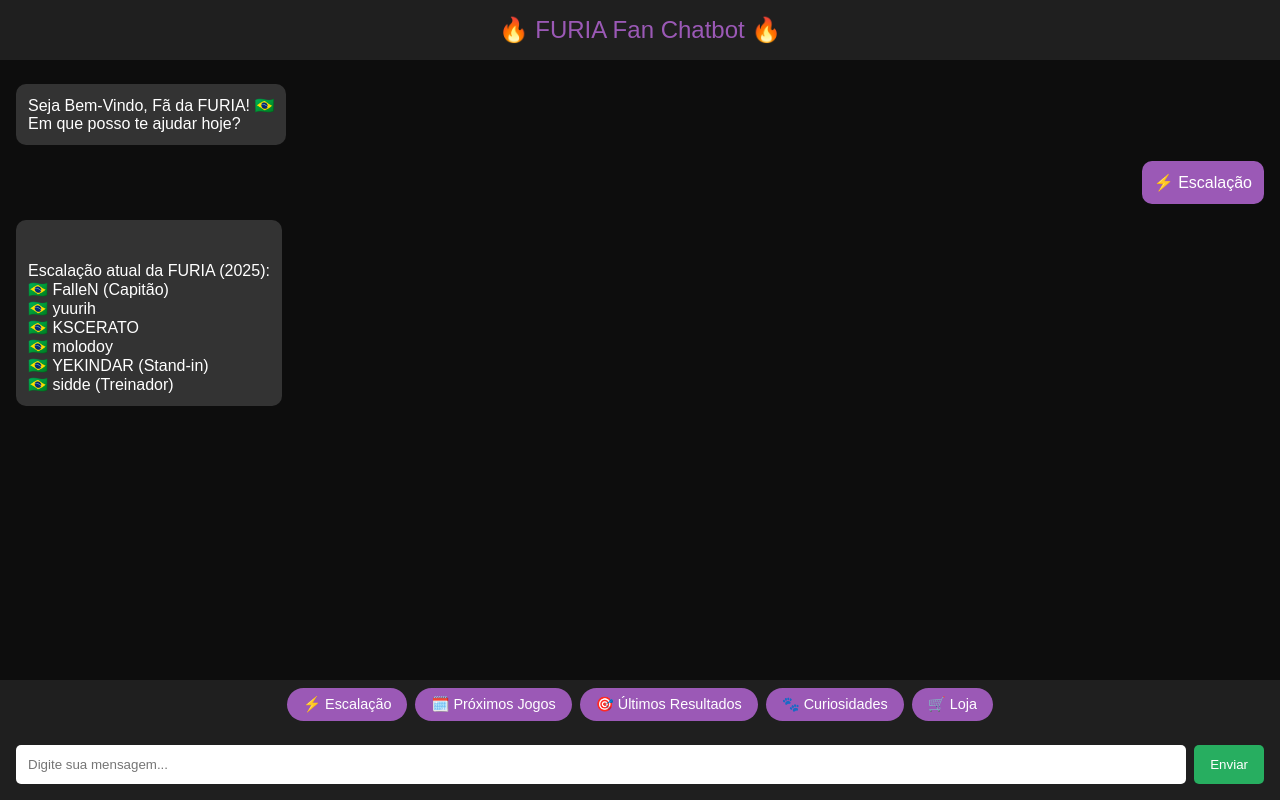
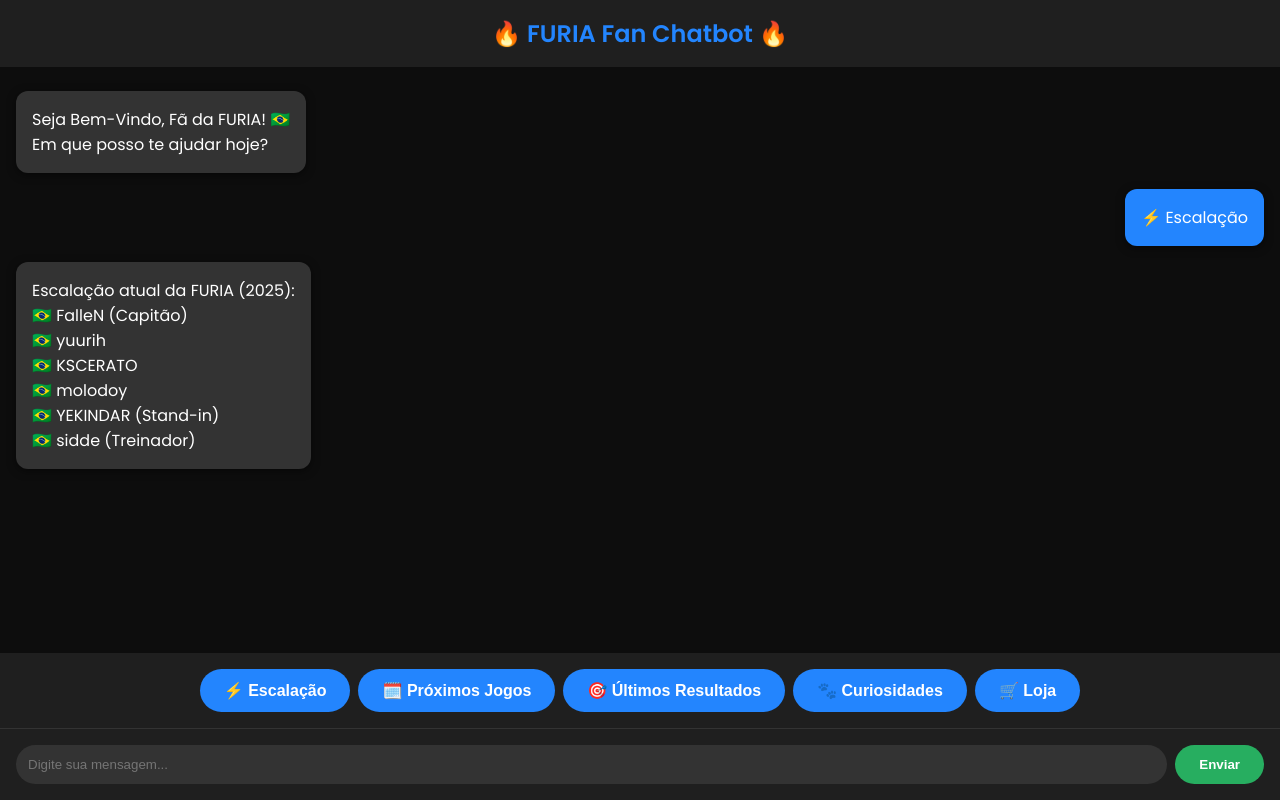
Before and after one commit to MatheusAvallone/furia-chatbot, a plain HTML site: page index.html in a window 1280 px wide. Both pictures are taken after a click on the button "⚡ Escalação". Drawn offline with Linux system fonts and the light colour scheme.

Commit message:
Mudando todo o visual do Chat e o deixando mais moderno e atraente e foi retirado a foto de logo do projeto.

```diff
--- a/index.html
+++ b/index.html
@@ -4,24 +4,28 @@
     <meta charset="UTF-8">
     <meta name="viewport" content="width=device-width, initial-scale=1.0">
     <title>🔥 FURIA Fan Chatbot 🔥</title>
+    <link href="https://fonts.googleapis.com/css2?family=Poppins:wght@400;600&display=swap" rel="stylesheet">
     <style>
         body {
             background-color: #0d0d0d;
             color: #ffffff;
-            font-family: 'Arial', sans-serif;
+            font-family: 'Poppins', sans-serif;
             margin: 0;
             padding: 0;
             display: flex;
             flex-direction: column;
             height: 100vh;
         }
+
         header {
             background-color: #1f1f1f;
             padding: 1rem;
             text-align: center;
             font-size: 1.5rem;
-            color: #9b59b6;
+            color: #2385FE;
+            font-weight: 600;
         }
+
         #chat {
             flex: 1;
             overflow-y: auto;
@@ -29,72 +33,104 @@
             display: flex;
             flex-direction: column;
         }
+
         .message {
             margin: 0.5rem 0;
-            padding: 0.75rem;
-            border-radius: 10px;
+            padding: 1rem;
+            border-radius: 12px;
             max-width: 70%;
+            transition: transform 0.2s ease;
         }
-        .bot {
+
+        .message.bot {
             background-color: #333;
             align-self: flex-start;
+            box-shadow: 0 2px 8px rgba(0, 0, 0, 0.5);
         }
-        .user {
-            background-color: #9b59b6;
+
+        .message.user {
+            background-color: #2385FE;
             align-self: flex-end;
+            box-shadow: 0 2px 8px rgba(0, 0, 0, 0.5);
         }
-        .avatar {
-            width: 30px;
-            height: 30px;
-            border-radius: 50%;
-            margin-right: 10px;
-            background-size: cover;
-            background-position: center;
+
+        .logo-centralizado {
+            display: flex;
+            justify-content: center;
+            margin: 1rem 0;
         }
+
+        .logo-centralizado img {
+            width: 120px;
+            height: auto;
+        }
+
         #quickReplies {
             display: flex;
             flex-wrap: wrap;
             gap: 0.5rem;
             background-color: #1f1f1f;
-            padding: 0.5rem;
+            padding: 1rem;
             justify-content: center;
         }
+
         .quickBtn {
-            background-color: #9b59b6;
+            background-color: #2385FE;
             color: white;
             border: none;
-            padding: 0.5rem 1rem;
-            border-radius: 20px;
+            padding: 0.75rem 1.5rem;
+            border-radius: 25px;
             cursor: pointer;
-            font-size: 0.9rem;
-            transition: background-color 0.3s;
+            font-size: 1rem;
+            font-weight: 600;
+            transition: transform 0.2s ease, background-color 0.3s;
         }
+
         .quickBtn:hover {
-            background-color: #8e44ad;
+            background-color: #004DAD;
+            transform: scale(1.05);
         }
+
         #InputArea {
             display: flex;
             padding: 1rem;
             background-color: #1f1f1f;
+            border-top: 1px solid #333;
         }
+
         #userInput {
             flex: 1;
             padding: 0.75rem;
             border: none;
-            border-radius: 5px;
+            border-radius: 30px;
             margin-right: 0.5rem;
+            background-color: #333;
+            color: white;
+            transition: box-shadow 0.3s ease, border 0.3s ease;
         }
+
+        #userInput:focus {
+            outline: none;
+            box-shadow: 0 0 10px rgba(35, 133, 254, 0.6);
+            border: 2px solid #2385FE;
+        }
+
         #sendButton {
             background-color: #27ae60;
             color: white;
             border: none;
-            padding: 0.75rem 1rem;
-            border-radius: 5px;
+            padding: 0.75rem 1.5rem;
+            border-radius: 30px;
             cursor: pointer;
+            font-weight: 600;
+            transition: background-color 0.3s ease, transform 0.2s ease;
         }
+
         #sendButton:hover {
             background-color: #2ecc71;
+            transform: scale(1.05);
         }
+
     </style>
 </head>
 <body>
@@ -135,16 +171,9 @@
         return str.normalize("NFD").replace(/[\u0300-\u036f]/g, "").toLowerCase().trim();
     }
 
-    function adicionarMensagem(texto, classe, avatar = false) {
+    function adicionarMensagem(texto, classe = false) {
         const msg = document.createElement('div');
         msg.className = `message ${classe}`;
-
-        if (avatar && classe === 'bot') {
-            const avatarImg = document.createElement('div');
-            avatarImg.className = 'avatar';
-            avatarImg.style.backgroundImage = "url('furia-logo.png')";
-            msg.appendChild(avatarImg);
-        }
 
         const span = document.createElement('span');
         span.innerHTML = texto;
@@ -157,7 +186,7 @@
     async function buscarResposta(pergunta) {
         const perguntaNormalizada = normalizarString(pergunta);
 
-        if (["oi", "ola", "olá", "e ai", "e aí", "bom dia", "boa tarde", "boa noite"].includes(perguntaNormalizada)) {
+        if (["oi", "ola", "olá", "e ai", "e aí", "bom dia", "boa tarde", "boa noite, escalação, próximos jogos, proximos jogos, ultimos resultados, últimos resultados, curiosidades, Curiosidades, loja, Loja"].includes(perguntaNormalizada)) {
             return "Olá, no que eu posso te ajudar hoje? 👋";
         }
 
@@ -179,7 +208,7 @@
         const resposta = await buscarResposta(texto);
 
         setTimeout(() => {
-            adicionarMensagem(resposta, 'bot', true);
+            adicionarMensagem(resposta, 'bot');
         }, 300);
 
         userInput.value = "";
@@ -193,6 +222,8 @@
     });
 
     document.addEventListener('DOMContentLoaded', () => {
+
+
         document.querySelectorAll('.quickBtn').forEach(button => {
             button.addEventListener('click', () => {
                 const textoBotao = button.textContent.trim();
```
Also changed, not shown: furia-logo.png.png (deleted).
